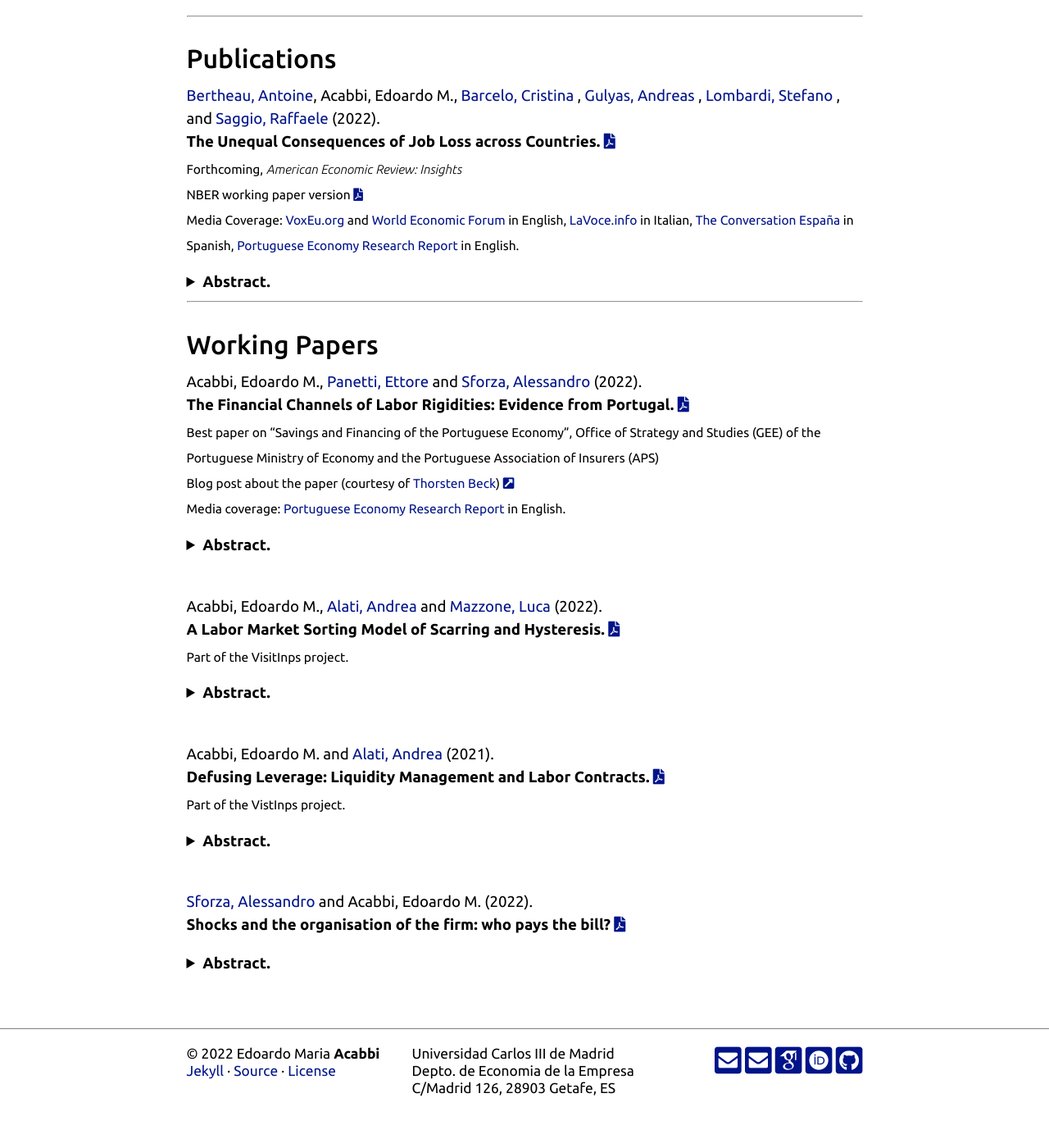
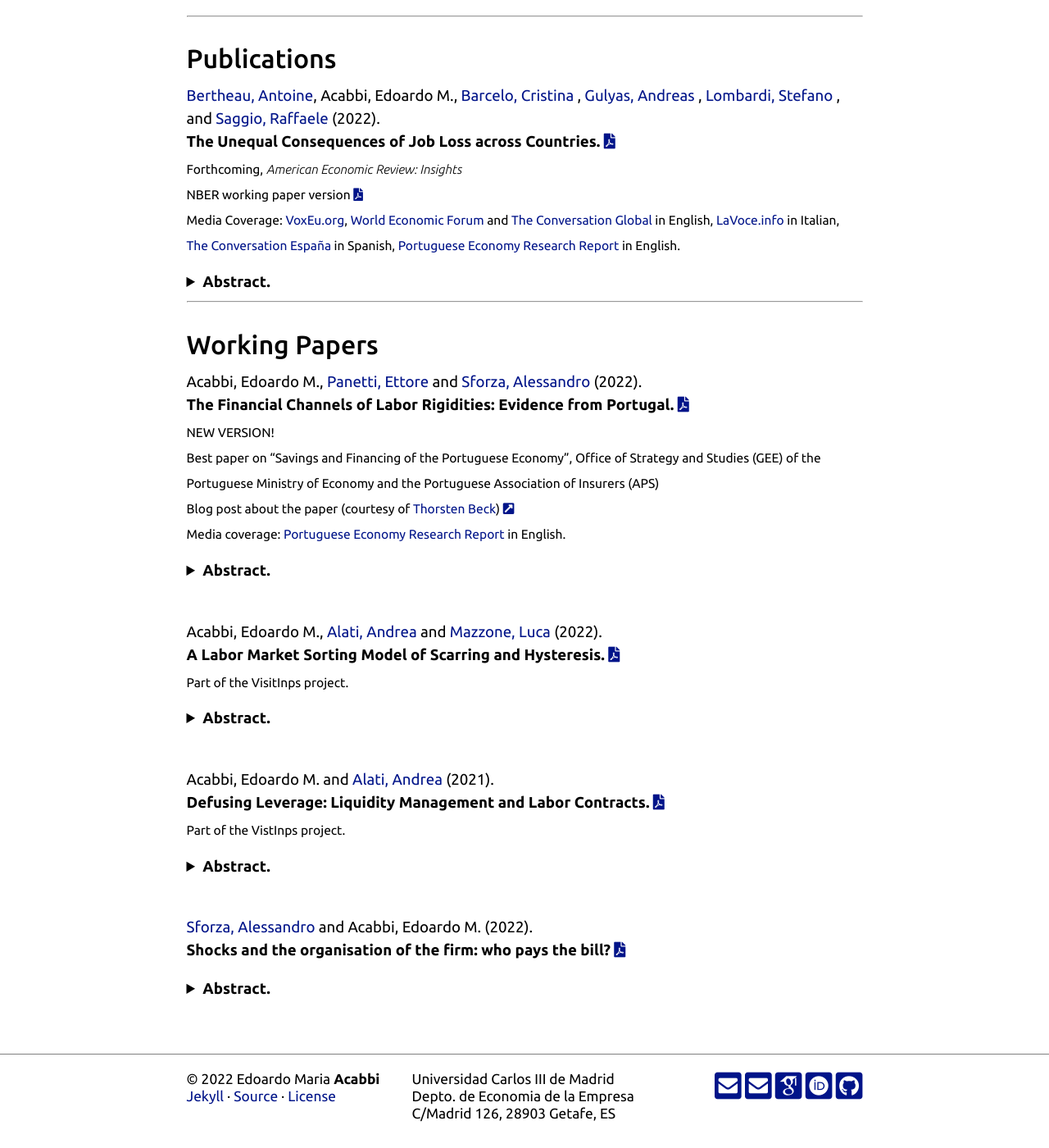
Before and after one commit to eacabbi/eacabbi.github.io, a Jekyll site: the page built from index.md, in a window 1280 px wide and 1400 px high, scrolled down 879 px. Shown: the whole window at 82% size. Built offline with Jekyll 4.4.1, drawn with Linux system fonts in a browser that asks for light colours; some web fonts are replaced.

Commit message:
new draft!

```diff
--- a/index.md
+++ b/index.md
@@ -24,7 +24,7 @@ B.A. in International Economics and Management, Bocconi University (Sep. 2007 -
 **The Unequal Consequences of Job Loss across Countries.** <a href="{{ site.url }}/docs/JobDisplacement_AcrossEurope.pdf" class="{{ site.pdf_icon }}" title="{{ site.pdf_title }}" id="icon"></a><br>
 <sub> Forthcoming, _American Economic Review: Insights_ </sub> <br>
 <sub> NBER working paper version <a href="https://www.nber.org/papers/w29727" class="{{ site.pdf_icon }}" title="{{ site.pdf_title }}"  id="icon"></a> </sub><br>
-<sub> Media Coverage: <a href="https://voxeu.org/article/unequal-cost-job-loss-across-countries">VoxEu.org</a> and <a href="https://www.weforum.org/agenda/2022/03/the-unequal-cost-of-job-loss-across-countries/">World Economic Forum</a> in English, <a href="https://www.lavoce.info/archives/93689/limpatto-del-licenziamento-non-e-uguale-per-tutti/">LaVoce.info</a> in Italian, <a href="https://theconversation.com/los-trabajadores-del-sur-de-europa-pierden-mas-que-el-empleo-cuando-son-despedidos-175880">The Conversation España</a> in Spanish, <a href="https://research.pej.pt/2022/03/the-experience-of-losing-a-job-in-different-countries-in-europe/">Portuguese Economy Research Report</a> in English.</sub>
+<sub> Media Coverage: <a href="https://voxeu.org/article/unequal-cost-job-loss-across-countries">VoxEu.org</a>, <a href="https://www.weforum.org/agenda/2022/03/the-unequal-cost-of-job-loss-across-countries/">World Economic Forum</a> and  <a href="https://theconversation.com/southern-european-workers-lose-more-than-their-jobs-when-they-are-laid-off-191002">The Conversation Global</a> in English, <a href="https://www.lavoce.info/archives/93689/limpatto-del-licenziamento-non-e-uguale-per-tutti/">LaVoce.info</a> in Italian, <a href="https://theconversation.com/los-trabajadores-del-sur-de-europa-pierden-mas-que-el-empleo-cuando-son-despedidos-175880">The Conversation España</a> in Spanish, <a href="https://research.pej.pt/2022/03/the-experience-of-losing-a-job-in-different-countries-in-europe/">Portuguese Economy Research Report</a> in English.</sub>
 
 <details>
 <summary><b> Abstract. </b></summary>
@@ -37,6 +37,7 @@ We document the consequences of losing a job across countries using a harmonized
 
 Acabbi, Edoardo M., <a href="https://sites.google.com/view/ettorepanetti"> Panetti, Ettore </a> and <a href="https://sites.google.com/site/alessandrosforza87/home"> Sforza, Alessandro</a> (2022).
 **The Financial Channels of Labor Rigidities: Evidence from Portugal.** <a href="{{ site.url }}/docs/APS_credit.pdf" class="{{ site.pdf_icon }}" title="{{ site.pdf_title }}" id="icon"></a>
+<br> <sub>NEW VERSION!</sub>
 <br> <sub>Best paper on “Savings and Financing of the Portuguese Economy”, Office of Strategy and Studies (GEE) of the Portuguese Ministry of Economy and the Portuguese Association of Insurers (APS)</sub>
 <br> <sub>Blog post about the paper (courtesy of <a href="http://www.thorstenbeck.com">Thorsten Beck</a>) <a href="http://www.thorstenbeck.com/108089829/6893607/posting/interesting-papers-april-2020" class="{{ site.link_icon }}" title="{{ site.pdf_title }}"  id="icon"></a> </sub>
 <br> <sub> Media coverage: <a href="https://research.pej.pt/2020/01/07/finance-and-labor-rigidity-in-portugal/">Portuguese Economy Research Report</a> in English.</sub>
@@ -44,7 +45,7 @@ Acabbi, Edoardo M., <a href="https://sites.google.com/view/ettorepanetti"> Panet
 <details>
 <summary><b> Abstract. </b></summary>
 
-We study how labor rigidities affect firms' responses to financial crises. Using novel data on the universe of workers, firms, banks and credit in Portugal, we establish three main facts. First, firms which derive greater value added from labor within their industries are more exposed to liquidity disruptions: when hit by a short-term credit supply shock they reduce more their workforce, assets and have a greater probability of exit. Second, specialized high-skilled workers, who require on-the-job training, are a major source of labor rigidity. When faced with a credit shortage, productive firms with a high-skilled labor force have trouble financing their wage bills, and are thus more exposed to the shock than their competitors. Third, given labor costs exposure, productivity does not attenuate the effects of the shock. Our findings highlight that labor rigidities are an important driver of the lack of productivity-enhancing reallocation throughout financial crises.
+We study how labor rigidities affect firms' responses to credit shocks. Using novel data on the universe of workers, firms, banks and credit in Portugal, we establish three main facts. First, a short-term credit supply shock leads to a decrease in firms' employment and size and to a greater probability of exit, but the effects are concentrated on firms deriving greater value added from labor within their industries. Second, this exposure to liquidity risk stems from exposure to high-skill workers' compensation: the shock disproportionately affects productive firms with a high-skilled specialized labor force that requires greater investment in on-the-job training. Third, given labor costs exposure, productivity does not attenuate the effects of credit shocks. Our findings suggest that labor rigidities are an important driver of the lack of productivity-enhancing reallocation throughout financial crises.
 
 </details>
 <br>
```
